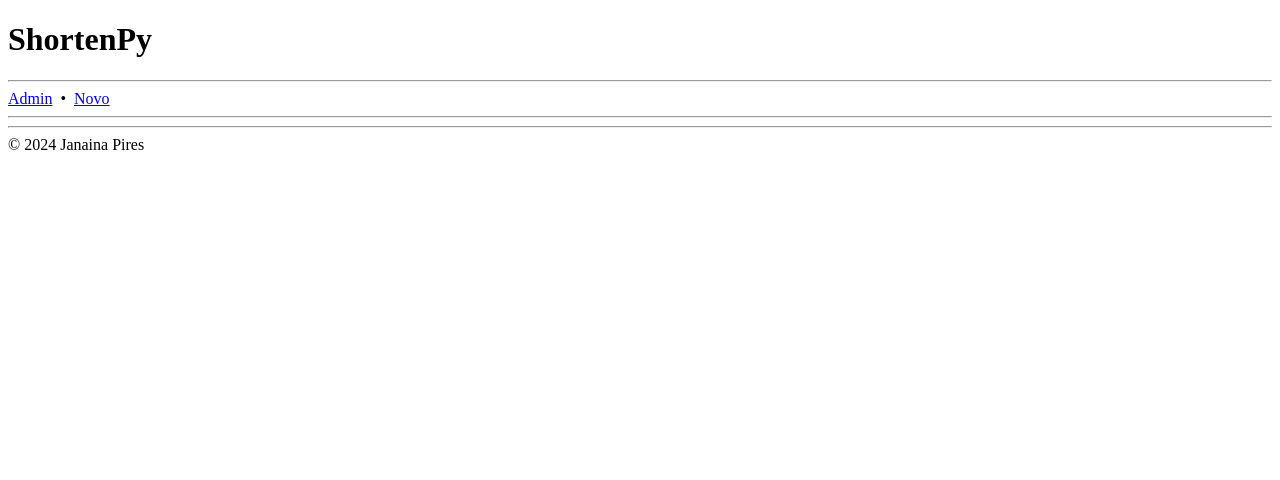
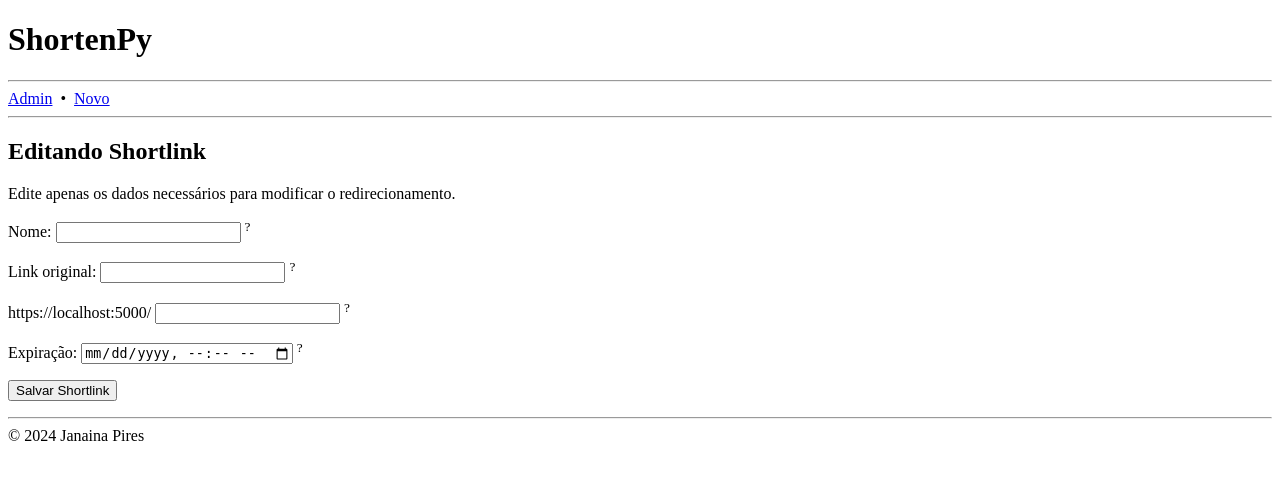
Before and after one commit to janapires/ShortenPy, a Flask app: template templates/edit.html in a window 1280 px wide. Shown: the top 480 px of the page. Run offline with Flask 3, Linux system fonts and the light colour scheme; the template is opened without the code that fills it, so the values that code supplies are empty; some libraries are stand-ins or nearby versions.

Commit message:
Ultimas atualizações do projeto

```diff
--- a/app.py
+++ b/app.py
@@ -32,19 +32,90 @@ def before_request():
     cur.execute("SET lc_time_names = 'pt_BR'")
     cur.close()
 
+@app.route('/<short>')  # Rota principal que recebe um parâmetro 'short'
+def home(short):
 
-@app.route('/<short>')
-def home(short):
-    return f"Vamos para {short}"
+    sql = '''
+        SELECT link
+        FROM shortenpy
+        WHERE short = %s AND status = 'on';
+    '''
+    cur = mysql.connection.cursor()
+    cur.execute(sql, (short,))
+    link = cur.fetchone()
+    cur.close()
+
+    print('\n\n\n', link, '\n\n\n')
+
+    if link == None:
+        return page_not_found(404)
+
+    return shortenpyect(link['link'])
+
+# Rota para editar um registro com base no 'id'
+@app.route('/edit/<id>', methods=['GET', 'POST'])
+def edit(id):
+
+    if request.method == 'POST':
+        form = dict(request.form)
+        # print('\n\n\n', form, '\n\n\n')
+        sql = '''
+            UPDATE shortenpy SET
+                name = %s,
+                link = %s,
+                short = %s,
+                expire = %s
+            WHERE id = %s
+                AND status = 'on'
+       '''
+        # print('\n\n\n', sql, '\n\n\n')
+        cur = mysql.connection.cursor()
+        cur.execute(sql, (form['name'], form['link'], form['short'], form['expire'], id, ))
+        mysql.connection.commit()
+        cur.close()
+
+    sql = '''
+        SELECT *
+        FROM `shortenpy`
+        WHERE `id` = %s
+            AND status = 'on';
+    '''
+    cur = mysql.connection.cursor()
+    cur.execute(sql, (id,))
+    link = cur.fetchone()
+    cur.close()
+
+    if link == None:
+        page_not_found(404)
+
+    # print('\n\n\n', link, '\n\n\n')
+
+    page = {
+        'link': link
+    }
+
+    return render_template('edit.html', page=page)
 
 
-@app.route('/edit/<id>')
-def edit(id):
-    return f'Editando {id}'
+@app.route('/del/<id>')  # Rota para deletar um registro com base no 'id'
+def delete(id):
+
+    sql = '''
+        UPDATE shortenpy SET status = 'del'
+        WHERE id = %s
+    '''
+    cur = mysql.connection.cursor()
+    cur.execute(sql, (id,))
+    mysql.connection.commit()
+    cur.close()
+
+    return shortenpyect(url_for('admin', action='del'))
 
 
 @app.route('/admin')
 def admin():
+
+    action = request.args.get('action')
 
     sql = '''
         SELECT id, name, link, short, views,
@@ -63,7 +134,8 @@ def admin():
 
     page = {
         'root_link': root_link,
-        'shortlinks': shortlinks
+        'shortlinks': shortlinks,
+        'action': action
     }
 
     return render_template('admin.html', page=page)
--- a/templates/edit.html
+++ b/templates/edit.html
@@ -1,3 +1,45 @@
 {% extends '_theme.html' %}
 
-{% block content %}{% endblock %}
+{% block content %}
+
+<h2>Editando Shortlink</h2>
+
+<p>Edite apenas os dados necessários para modificar o redirecionamento.</p>
+
+<form action="/edit/{{ page.link.id }}" method="post">
+
+    <p>
+        <label for="name">
+            Nome:
+        </label>
+        <input type="text" name="name" id="name" required minlength="4" value="{{ page.link.name }}"> <sup title="Obrigatório: um nome canônico para o novo link.">?</sup>
+    </p>
+
+    <p>
+        <label for="link">
+            Link original:
+        </label>
+        <input type="url" name="link" id="link" required value="{{ page.link.link }}"> <sup title="Obrigatório: o link original que será redirecionado. Use Ctrl+C e Ctrl+V!">?</sup>
+    </p>
+
+    <p>
+        <label for="short">
+            https://localhost:5000/
+            <input type="text" name="short" id="short" required minlength="2"  value="{{ page.link.short }}">
+            <sup title="Obrigatório: complemento da URL para redirecionar. Use um nome curto com somente letras e números.">?</sup>
+        </label>
+    </p>
+
+    <p>
+        <label for="expire">Expiração:</label>
+        <input type="datetime-local" name="expire" id="expire"  value="{{ page.link.date }}" required>
+        <sup title="Obrigatório: selecione a data de expiração ou aceite a data atual que tem 1 ano de validade.">?</sup>
+    </p>
+
+    <p>
+        <button type="submit">Salvar Shortlink</button>
+    </p>
+
+</form>
+
+{% endblock %}
```
Also changed, not shown: database/Shortenpy.sql (+4 -13 lines), templates/admin.html (+11 -2 lines).
